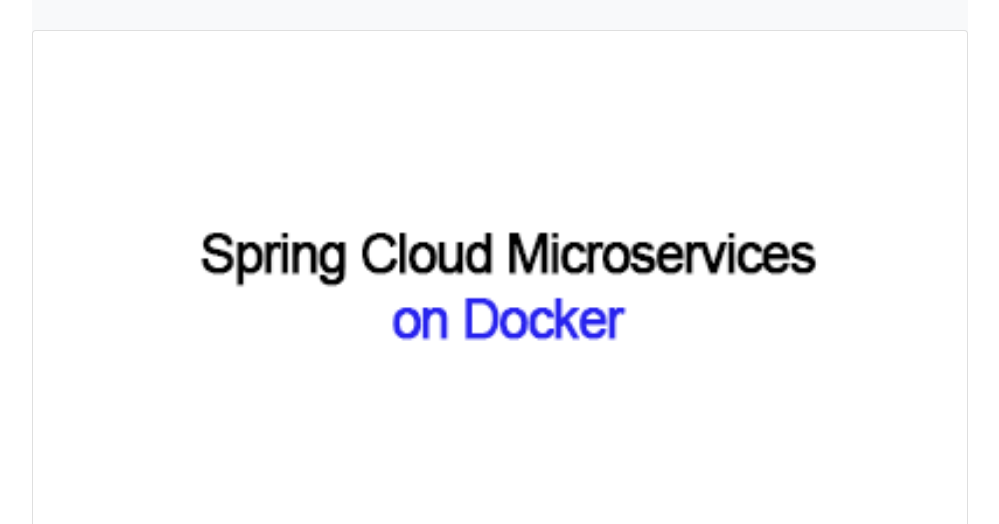
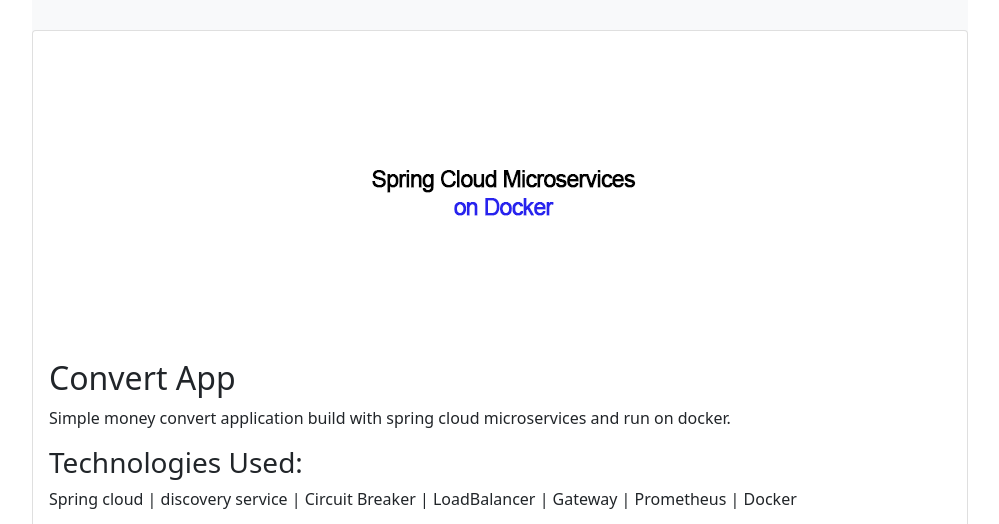
Before and after one commit to TA-CodeProjects/portfolio, a plain HTML site: page index.html in a window 1280 px wide. Shown: the part 1360-1884 px from the top of the page, without its empty margins (140-1139 px from the left). Drawn offline with nearby package versions, Linux system fonts and the light colour scheme.

Commit message:
change spring cloud image style

```diff
--- a/index.html
+++ b/index.html
@@ -79,7 +79,7 @@
 
                 <div class="col-md-12">
                     <div class="card my-3">
-                        <img src="assets/images/springCloud.png" class="img-fluid my-2" alt="Convert-App-Image" />
+                        <img src="assets/images/springCloud.png" class="mx-auto d-block my-2 p-5" alt="Convert-App-Image" />
                         <div class="card-body">
                             <h2 class="card-title">Convert App</h2>
                             <p class="card-text">Simple money convert application build with spring cloud microservices
```
